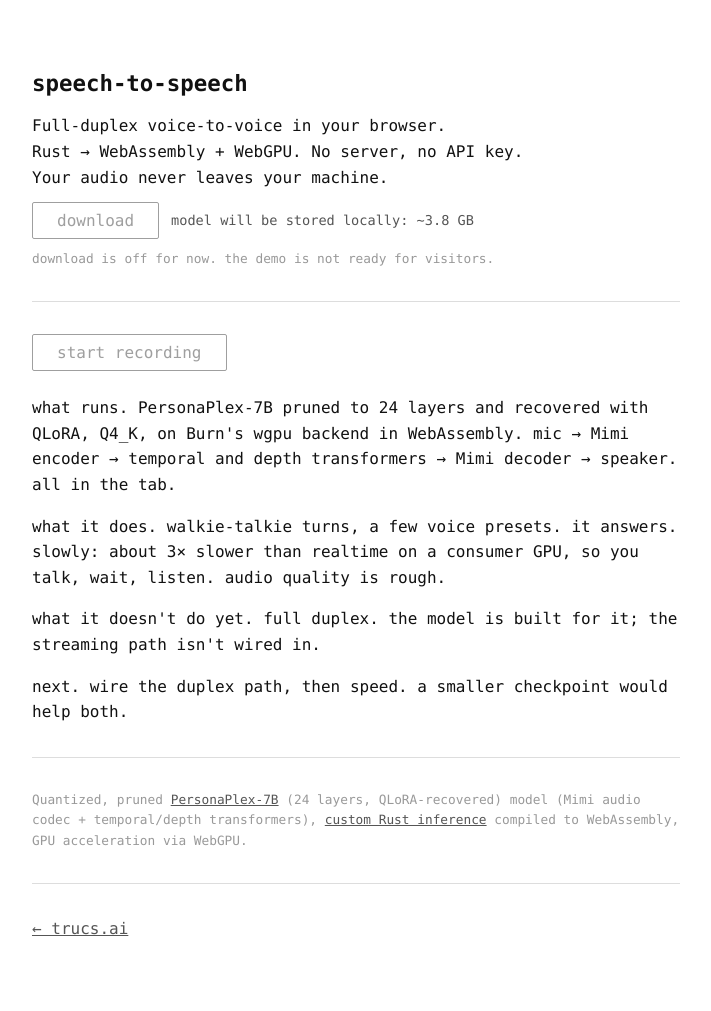
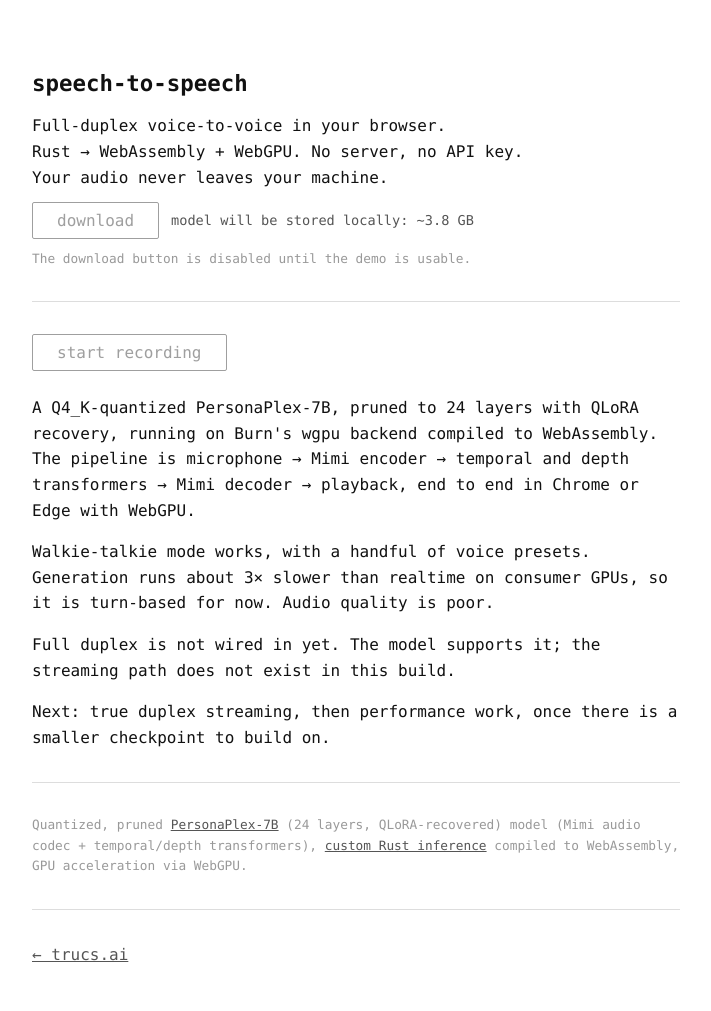
Before and after one commit to idle-intelligence/trucs.ai, a Jekyll site: the page sts/index.html, which Jekyll copies as it is, in a window 1280 px wide. Shown: the whole page, without its empty margins (284-995 px from the left). Built offline with Jekyll 4.4.1, drawn with Linux system fonts in a browser that asks for light colours; before the commit the page ends 986 px from its top, so only the background shows below that.

Commit message:
sts: plain text, complete sentences

```diff
--- a/sts/index.html
+++ b/sts/index.html
@@ -71,7 +71,7 @@
       <button id="load-btn" disabled>download</button>
       <span id="status-text">model will be stored locally: ~3.8 GB</span>
     </div>
-    <p class="panel-desc">download is off for now. the demo is not ready for visitors.</p>
+    <p class="panel-desc">The download button is disabled until the demo is usable.</p>
 
     <hr>
 
@@ -79,10 +79,10 @@
 
     <!-- TC writes the status text here -->
     <div id="sts-notes" class="notes">
-      <p>what runs. PersonaPlex-7B pruned to 24 layers and recovered with QLoRA, Q4_K, on Burn's wgpu backend in WebAssembly. mic → Mimi encoder → temporal and depth transformers → Mimi decoder → speaker. all in the tab.</p>
-      <p>what it does. walkie-talkie turns, a few voice presets. it answers. slowly: about 3× slower than realtime on a consumer GPU, so you talk, wait, listen. audio quality is rough.</p>
-      <p>what it doesn't do yet. full duplex. the model is built for it; the streaming path isn't wired in.</p>
-      <p>next. wire the duplex path, then speed. a smaller checkpoint would help both.</p>
+      <p>A Q4_K-quantized PersonaPlex-7B, pruned to 24 layers with QLoRA recovery, running on Burn's wgpu backend compiled to WebAssembly. The pipeline is microphone → Mimi encoder → temporal and depth transformers → Mimi decoder → playback, end to end in Chrome or Edge with WebGPU.</p>
+      <p>Walkie-talkie mode works, with a handful of voice presets. Generation runs about 3× slower than realtime on consumer GPUs, so it is turn-based for now. Audio quality is poor.</p>
+      <p>Full duplex is not wired in yet. The model supports it; the streaming path does not exist in this build.</p>
+      <p>Next: true duplex streaming, then performance work, once there is a smaller checkpoint to build on.</p>
     </div>
 
     <hr>
```
